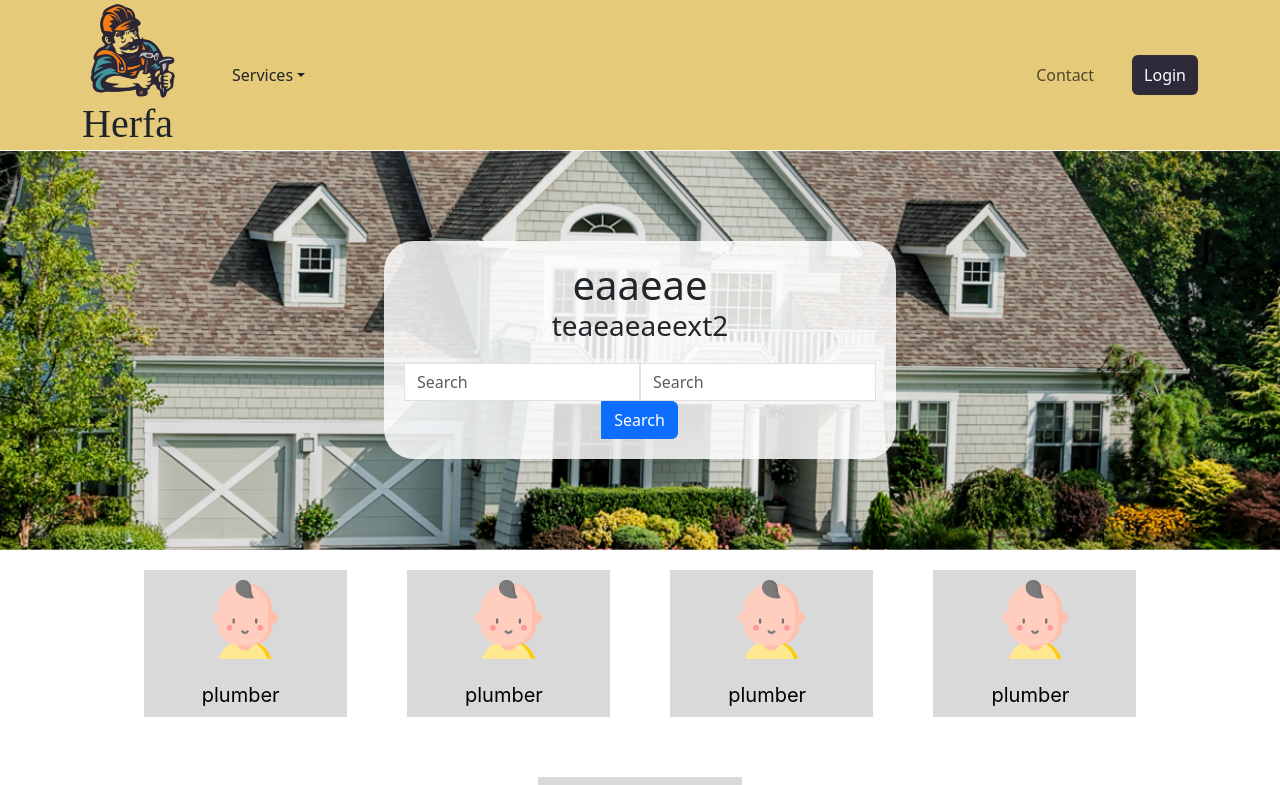
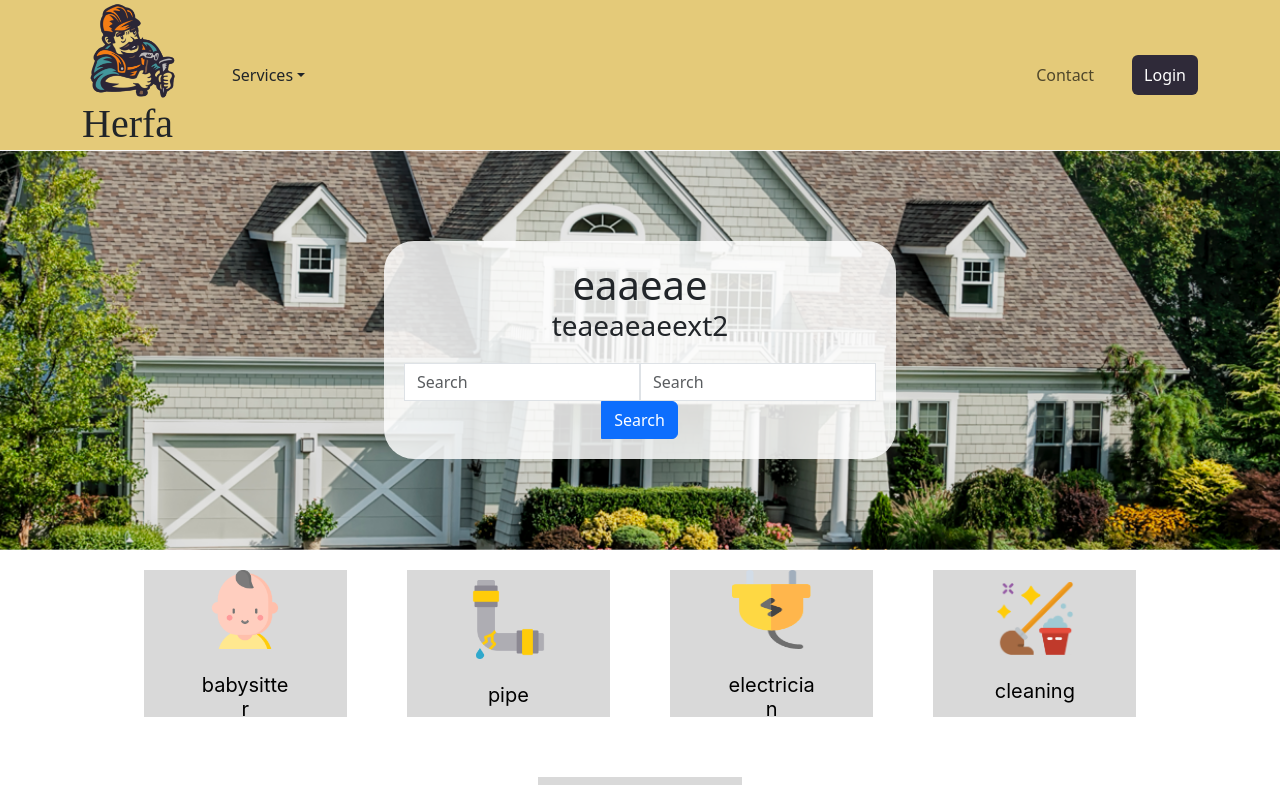
Before and after one commit to firasmestiri/7erfa, a React (Create React App) app: page / in a window 1280 px wide. Shown: the top 785 px of the page. Built offline with nearby package versions, Linux system fonts and the light colour scheme.

Commit message:
services

```diff
--- a/src/Components/HomePage/HomePageServices.css
+++ b/src/Components/HomePage/HomePageServices.css
@@ -21,6 +21,7 @@
     font-weight: 400;
     word-wrap: break-word;
     margin: 12px;
+    text-align: center;
 }
 
 .service-image {
--- a/src/Components/HomePage/HomePageServices.js
+++ b/src/Components/HomePage/HomePageServices.js
@@ -1,15 +1,11 @@
-// HomePageServices.js
-
 import React from "react";
-
-import iconsURL from "../../public/IconsLinks";
 import "./HomePageServices.css";
 
-export default function HomePageServices() {
+export default function HomePageServices({ iconsURL }) {
   return (
     <div className="background-shape">
-      <img className="service-image" src={iconsURL[0].url} />
-      <h3 className="text-content">plumber</h3>
+      <img className="service-image" src={iconsURL.url} />
+      <h3 className="text-content">{iconsURL.description}</h3>
     </div>
   );
 }
--- a/src/Components/HomePage/MainHomePage.js
+++ b/src/Components/HomePage/MainHomePage.js
@@ -2,6 +2,7 @@ import React from "react";
 import HomePageSearchBar from "./HomePageSearchBar";
 import HomePageServices from "./HomePageServices";
 import { Row } from "react-bootstrap";
+import iconsURL from "../../public/IconsLinks";
 
 export default function MainHomePage() {
   return (
@@ -17,11 +18,9 @@ export default function MainHomePage() {
           flexWrap: "wrap",
         }}
       >
-        <HomePageServices />
-        <HomePageServices />
-        <HomePageServices />
-        <HomePageServices />
-        <HomePageServices />
+        {iconsURL.map((url) => (
+          <HomePageServices key={url.id} iconsURL={url} />
+        ))}
       </div>
     </div>
   );
--- a/src/public/IconsLinks.js
+++ b/src/public/IconsLinks.js
@@ -2,22 +2,27 @@ const iconsURL = [
   {
     id: 1,
     url: "Images/Icons/babysitterIC.png",
-    description: "Logo",
+    description: "babysitter",
   },
   {
     id: 2,
-    url: "Images/Icons/cleaningIC.png",
-    description: "Logo",
+    url: "Images/Icons/pipeIC.png",
+    description: "pipe",
   },
   {
     id: 3,
-    url: "Images/Icons/IC.png",
-    description: "Logo",
+    url: "Images/Icons/electricianIC.png",
+    description: "electrician",
   },
   {
     id: 4,
-    url: "Images/Icons/babysitterIC.png",
-    description: "Logo",
+    url: "Images/Icons/cleaningIC.png",
+    description: "cleaning",
+  },
+  {
+    id: 5,
+    url: "Images/Icons/paintingIC.png",
+    description: "painting",
   },
 ];
 export default iconsURL;
```
